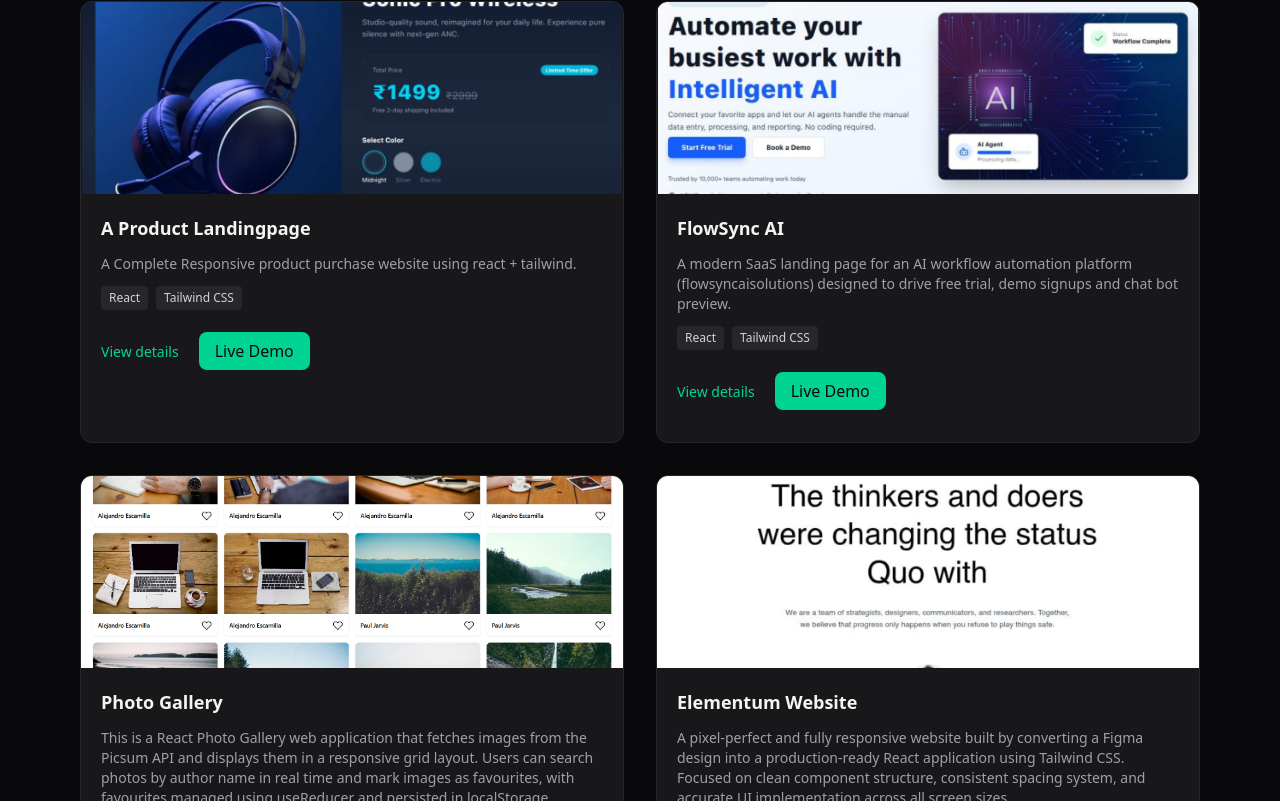
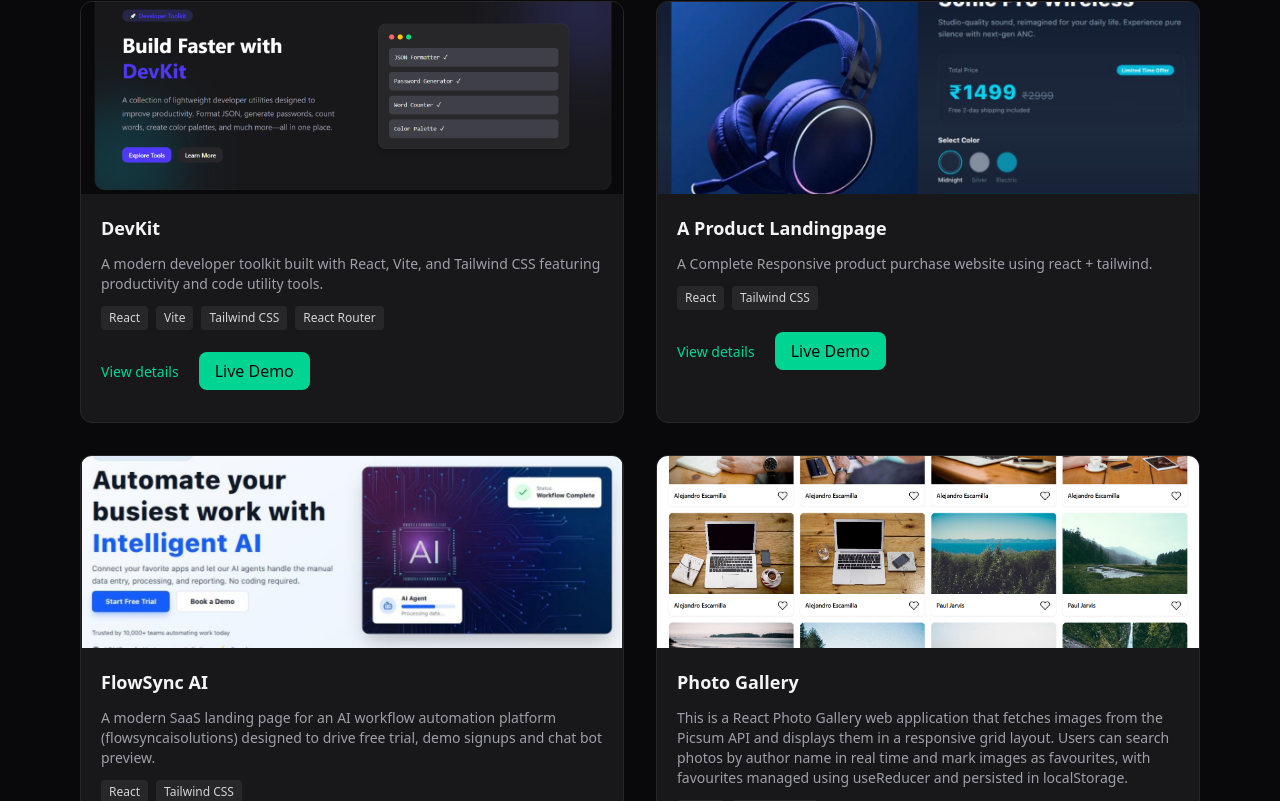
Before and after one commit to nikhilvishwakarma077/portfolio, a React (Vite) app: page / in a window 1280 px wide. Shown: the part 1758-2559 px from the top of the page. Built offline with nearby package versions, Linux system fonts and the light colour scheme.

Commit message:
devkit project addded

```diff
--- a/src/data/project.js
+++ b/src/data/project.js
@@ -6,6 +6,7 @@ import Elementum from "../assets/Elementum.png"
 import Electromart from "../assets/Electromart.png"
 import reactImg from "../assets/react.svg"
 import GamersHub from "../assets/GamersHub.png"
+import DevKit from "../assets/Devkit.png"
 
 
 
@@ -97,6 +98,27 @@ export const fullstackPojects = [
 ];
 
 export const frontendProjects = [
+
+    {
+        id: "devkit",
+        title: "DevKit",
+        description: "A modern developer toolkit built with React, Vite, and Tailwind CSS featuring productivity and code utility tools.",
+        stack: ["React", "Vite", "Tailwind CSS", "React Router"],
+        features: [
+            "Password Generator",
+            "UUID Generator",
+            "JSON Formatter",
+            "Word Counter",
+            "Text Case Converter",
+            "Timestamp Converter",
+            "Color Palette",
+            "Responsive Design"
+        ],
+        github: "https://github.com/nikhilvishwakarma077/devkit",
+        demo: "https://devkit-one-lac.vercel.app/",
+        image: DevKit,
+        githublink: "https://github.com/nikhilvishwakarma077/devkit"
+    },
     {
         id: "ecommerce",
         title: "A Product Landingpage",
```
Also changed, not shown: src/assets/DevKit.png (added).
